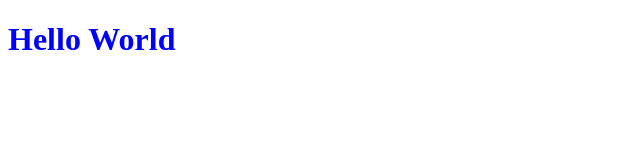
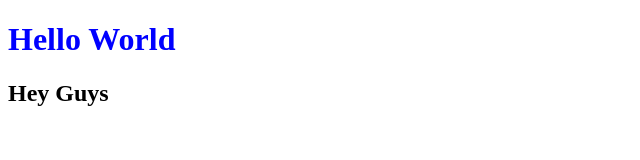
Before and after one commit to simotae14/reference-bookmark-react, a React (Create React App) app: page / in a window 1280 px wide. Shown: the top 160 px of the page, without its empty margins (0-640 px from the left). Built offline with nearby package versions, Linux system fonts and the light colour scheme.

Commit message:
create a functional component

```diff
--- /dev/null
+++ b/src/App.js
@@ -0,0 +1,10 @@
+import React from 'react';
+
+const App = () => (
+  <div className="container">
+    <h1>Hello World</h1>
+    <h2>Hey Guys</h2>
+  </div>
+);
+
+export default App;
--- a/src/index.js
+++ b/src/index.js
@@ -1,5 +1,6 @@
 import React from 'react';
 import ReactDOM from 'react-dom';
+import App from './App';
 
 import * as serviceWorker from './serviceWorker';
 
@@ -7,12 +8,7 @@ import './index.css';
 
 ReactDOM.render(
   <React.StrictMode>
-    <div className="container">
-      <h1>Hello World</h1>
-    </div>
-    {/* React.createElement('h1', {
-      className: 'title'
-    }, 'Hello World') */}
+     <App />
   </React.StrictMode>,
   document.getElementById('root')
 );
```
